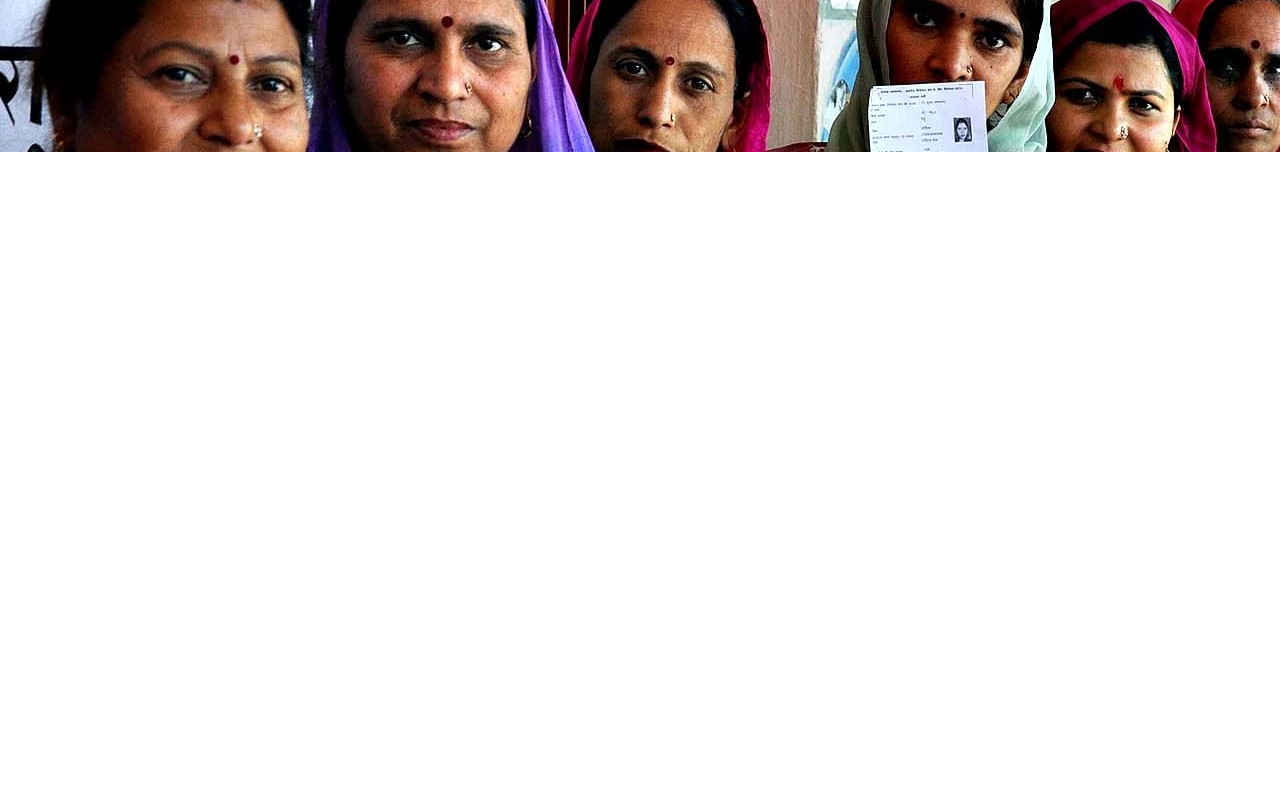
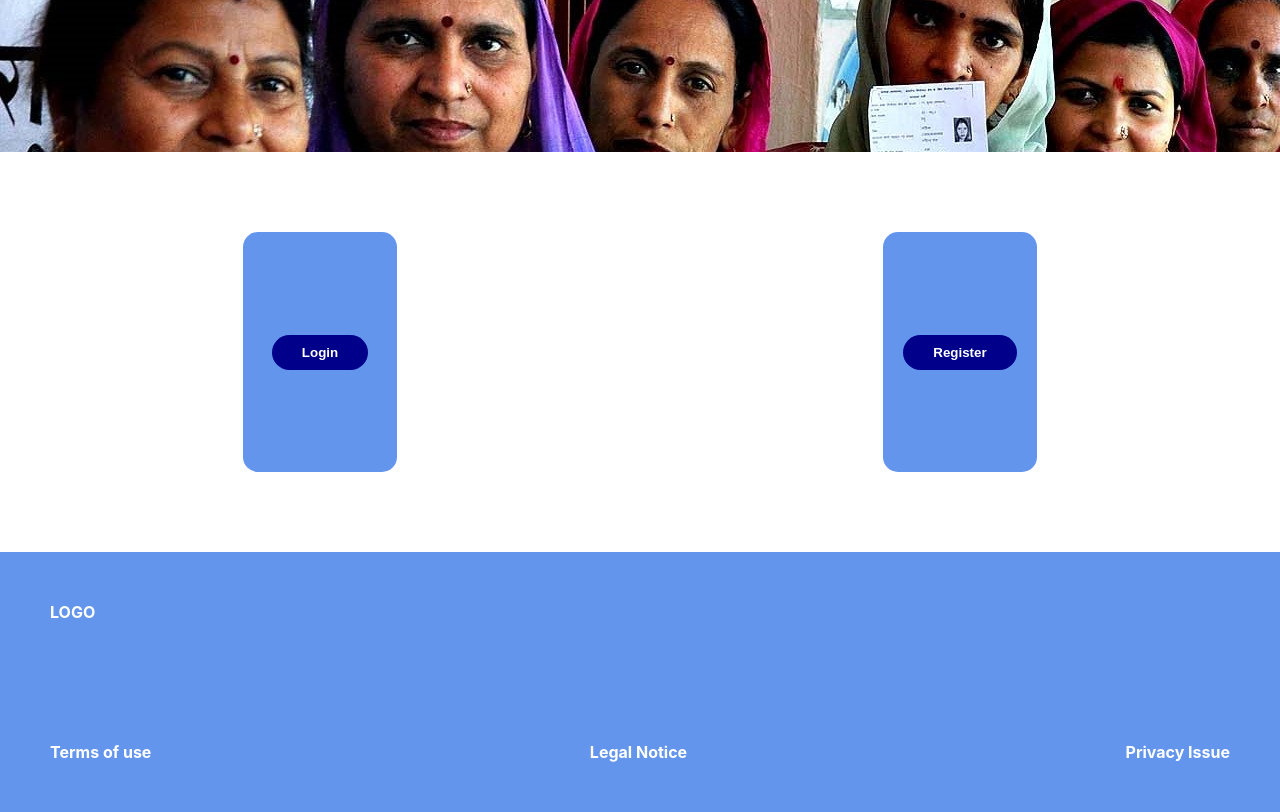
Before and after one commit to Abhishekucs/final_year_project, a React app: page / in a window 1280 px wide. Shown: the part 328-1140 px from the top of the page. Before the commit the page ends 800 px from the top, so only its background shows below. Built offline with nearby package versions, Linux system fonts and the light colour scheme.

Commit message:
extra element add

```diff
--- /dev/null
+++ b/src/components/Button.js
@@ -0,0 +1,16 @@
+import React from "react";
+
+function Button(props) {
+  return (
+    <div className="buttonContainer">
+      <div className="container_button">
+        <button>Login</button>
+      </div>
+      <div className="container_button">
+        <button>Register</button>
+      </div>
+    </div>
+  );
+}
+
+export default Button;
--- a/src/components/HomePage.js
+++ b/src/components/HomePage.js
@@ -1,4 +1,5 @@
 import React from "react";
+import Button from "./Button";
 import Header from "./Header";
 import ImgSlider from "./ImgSlider";
 
@@ -7,6 +8,23 @@ function HomePage(props) {
     <div>
       <Header />
       <ImgSlider />
+      <Button />
+      <div className="footer">
+        <div className="logo_footer">
+          <span>LOGO</span>
+        </div>
+        <div className="content_footer">
+          <div className="content">
+            <span>Terms of use</span>
+          </div>
+          <div className="content">
+            <span>Legal Notice</span>
+          </div>
+          <div className="content">
+            <span>Privacy Issue</span>
+          </div>
+        </div>
+      </div>
     </div>
   );
 }
--- a/src/index.css
+++ b/src/index.css
@@ -1,5 +1,6 @@
 @import "./styles/header.css";
 @import "./styles/imgSlider.css";
+@import "./styles/button.css";
 
 * {
   margin: 0;
@@ -18,3 +19,19 @@ code {
   font-family: source-code-pro, Menlo, Monaco, Consolas, 'Courier New',
     monospace;
 }
+
+.footer {
+  background-color: cornflowerblue;
+  height: 20vh;
+  padding: 50px;
+  display: flex;
+  flex-direction: column;
+  justify-content: space-between;
+  color: white;
+  font-weight: bold;
+}
+
+.content_footer {
+  display: flex;
+  justify-content: space-between;
+}
--- /dev/null
+++ b/src/styles/button.css
@@ -0,0 +1,26 @@
+.buttonContainer {
+    height: 50vh;
+   display: flex;
+   justify-content: space-around;
+   align-items: center;
+}
+.container_button {
+    width: 12vw;
+    height: 30vh;
+    background-color: cornflowerblue;
+    display: flex;
+    justify-content: center;
+    align-items: center;
+    border-radius: 15px;
+}
+
+button {
+    padding: 10px 30px;
+    border: none;
+    border-radius: 20px;
+    outline: none;
+    cursor: pointer;
+    background-color: darkblue;
+    color: white;
+    font-weight: bold;
+}
```
